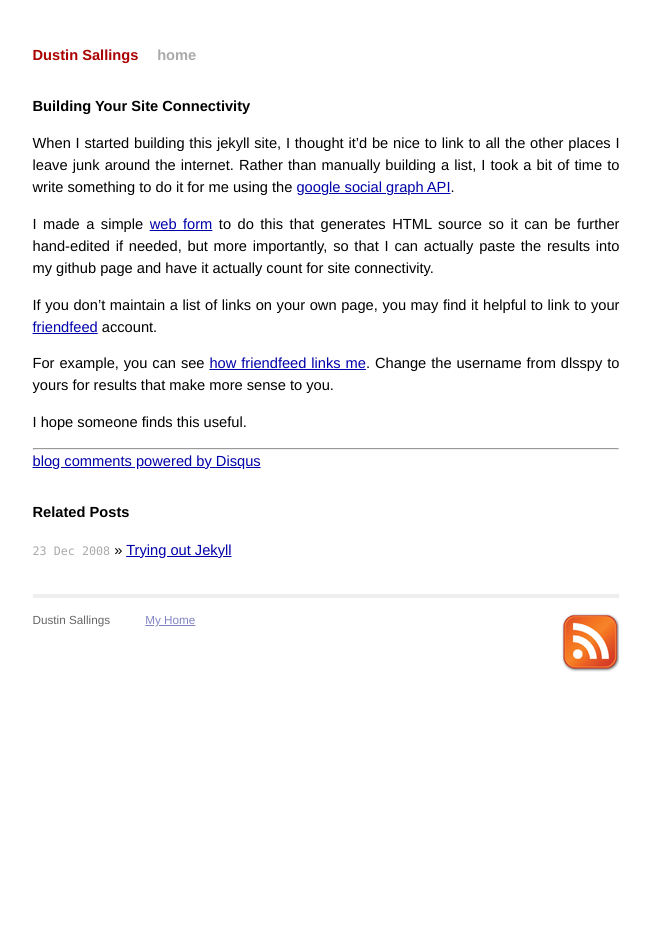
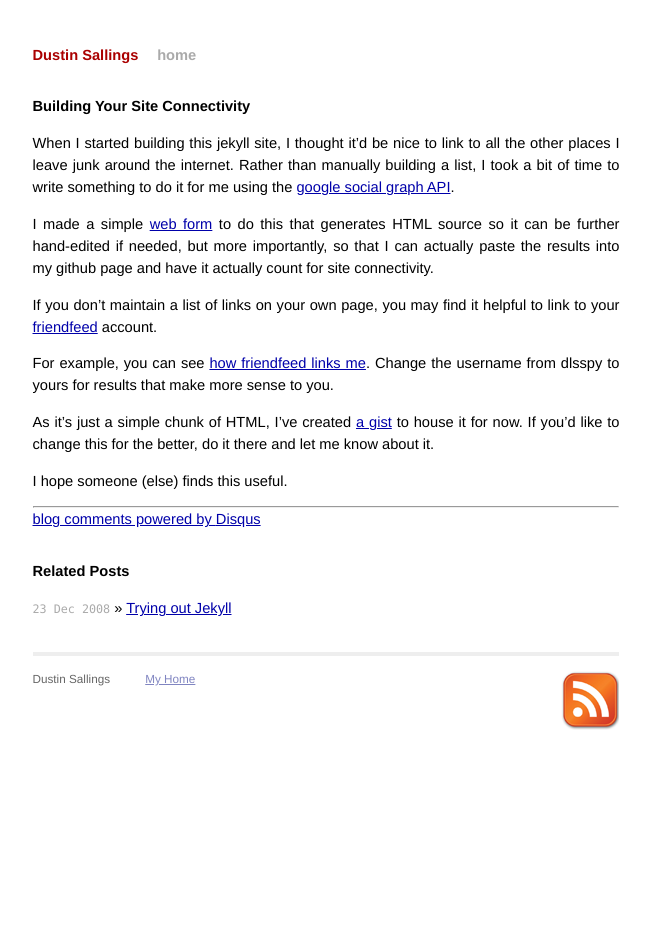
Before and after one commit to dustin/dustin.sallings.org, a Jekyll site: the page built from _posts/2008-12-24-building-site-connectivity.markdown, in a window 1280 px wide. Shown: the whole page, without its empty margins (314-964 px from the left). Built offline with Jekyll 4.4.1, drawn with Linux system fonts in a browser that asks for light colours; comment, search, counter and statistics services are not loaded.

Commit message:
Link to the connectivity gist.

```diff
--- a/_posts/2008-12-24-building-site-connectivity.markdown
+++ b/_posts/2008-12-24-building-site-connectivity.markdown
@@ -23,4 +23,8 @@ For example, you can see
 Change the username from dlsspy to yours for results that make more sense to
 you.
 
-I hope someone finds this useful.
+As it's just a simple chunk of HTML, I've created
+[a gist](http://gist.github.com/39613) to house it for now.  If you'd like to
+change this for the better, do it there and let me know about it.
+
+I hope someone (else) finds this useful.
```
